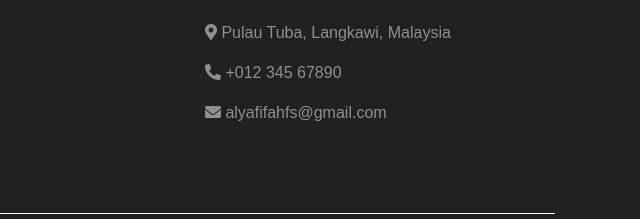
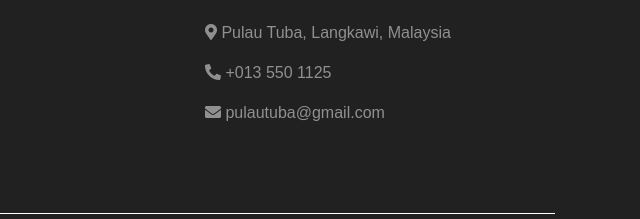
Before and after one commit to Alyafifahfs/Website-Pulau-Tuba, a plain HTML site: page activities.html in a window 1280 px wide. Shown: the part 2513-2732 px from the top of the page, 640-1280 px from the left. Drawn offline with nearby package versions, Linux system fonts and the light colour scheme.

Commit message:
Update activities.html

```diff
--- a/activities.html
+++ b/activities.html
@@ -204,8 +204,8 @@
             <div class="col-lg-4 col-md-6 mb-4">
                 <h5 class="text-uppercase mb-4 fw-bold" style="letter-spacing: 2px;">Contact Us</h5>
                 <p class="text-white-50"><i class="fa fa-map-marker-alt me-2"></i> Pulau Tuba, Langkawi, Malaysia</p>
-                <p class="text-white-50"><i class="fa fa-phone-alt me-2"></i> +012 345 67890</p>
-                <p class="text-white-50"><i class="fa fa-envelope me-2"></i> alyafifahfs@gmail.com</p>
+                <p class="text-white-50"><i class="fa fa-phone-alt me-2"></i> +013 550 1125</p>
+                <p class="text-white-50"><i class="fa fa-envelope me-2"></i> pulautuba@gmail.com</p>
             </div>
 
         </div>
```
